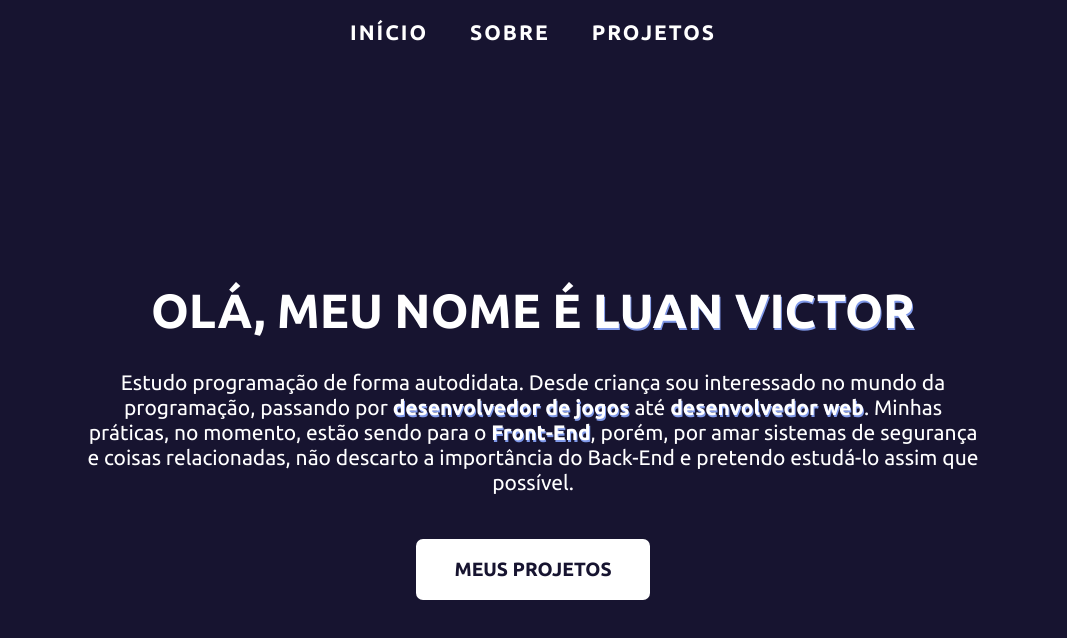
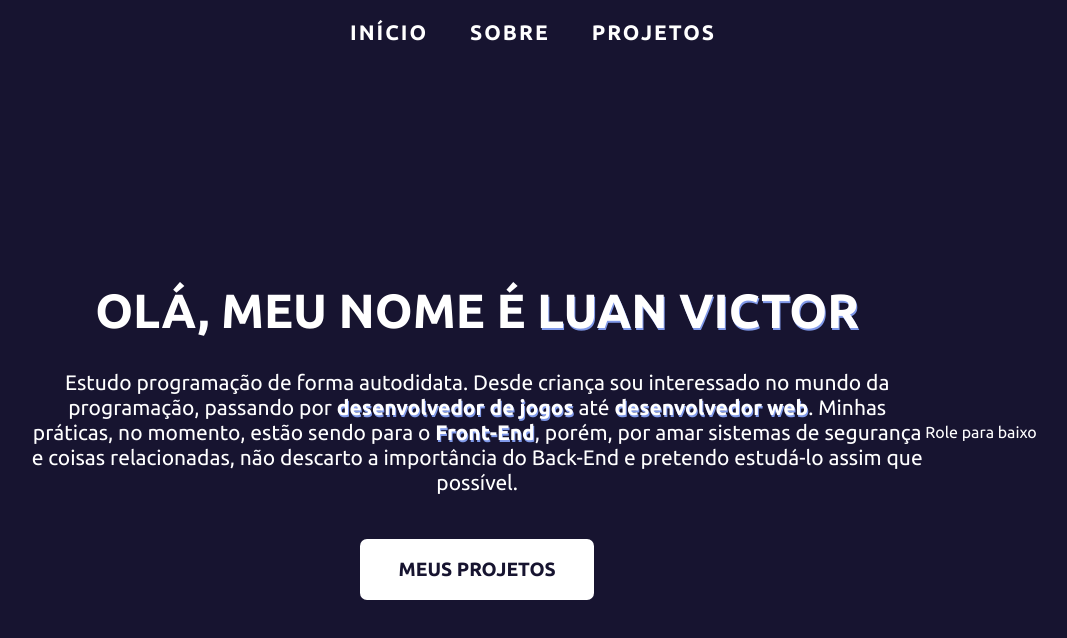
Before and after one commit to Luzin7/my-portfolio, a React (Create React App) app: page / in a window 1280 px wide. Shown: the top 638 px of the page, without its empty margins (107-1174 px from the left). Built offline with nearby package versions, Linux system fonts and the light colour scheme.

Commit message:
feat: Add scroll mouse animation

```diff
--- a/src/components/Home.js
+++ b/src/components/Home.js
@@ -26,6 +26,10 @@ function Home() {
           </a>
         </div>
       </div>
+      <div className="scroll">
+        <span></span>
+        <p className="scroll__text">Role para baixo</p>
+      </div>
     </section>
   );
 }
```
